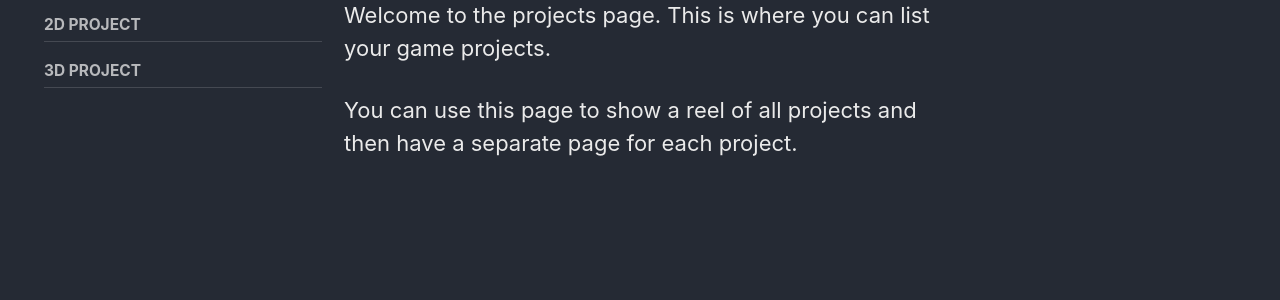
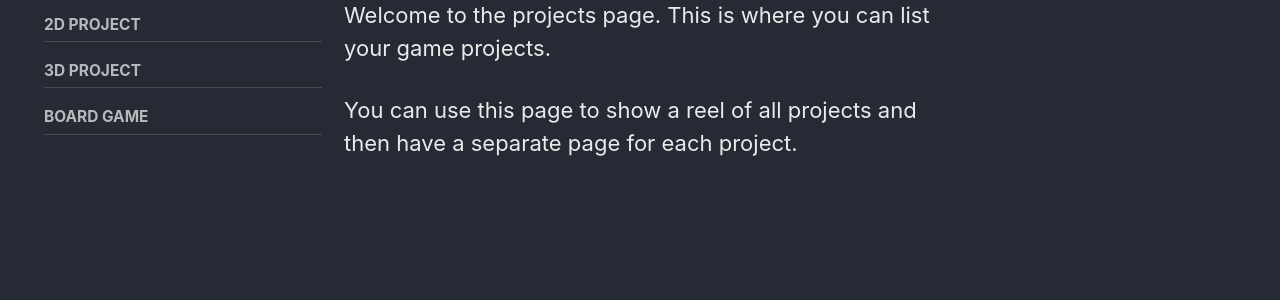
Before and after one commit to nvbnb17/nvbnb17.github.io, a Jekyll site: the page built from _pages/projects.md, in a window 1280 px wide. Shown: the part 173-473 px from the top of the page. Built offline with Jekyll 4.4.1, drawn with Linux system fonts in a browser that asks for light colours.

Commit message:
Add 'Board Game' project to navigation

```diff
--- a/_data/navigation.yml
+++ b/_data/navigation.yml
@@ -9,6 +9,8 @@ main:
         url: /projects/2d-project/
       - title: "3D Project"
         url: /projects/3d-project/
+      - title: "Board Game"
+        url: /projects/board-game/
   - title: "About Me"
     url: /about-me/
     children:
@@ -34,6 +36,8 @@ projects:
     url: /projects/2d-project/
   - title: "3D Project"
     url: /projects/3d-project/
+  - title: "Board Game"
+    url: /projects/board-game/
 # Sidebar menu for the Pages page
 pages:
   - title: "Default Layout"
```
